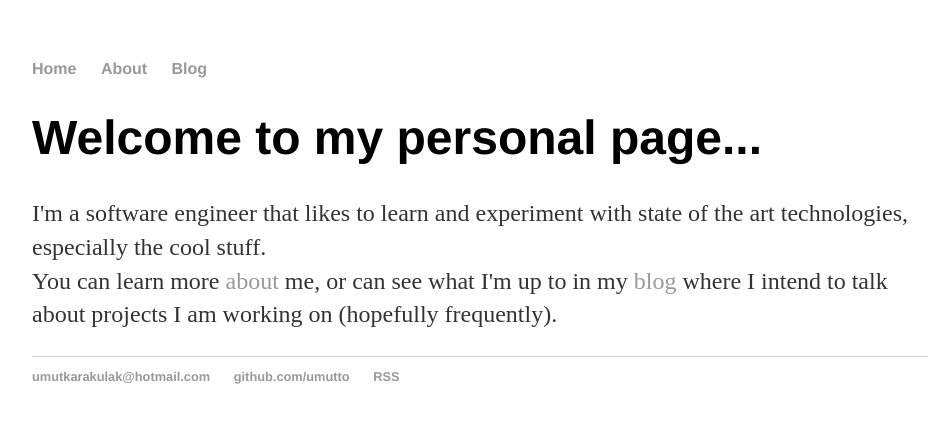
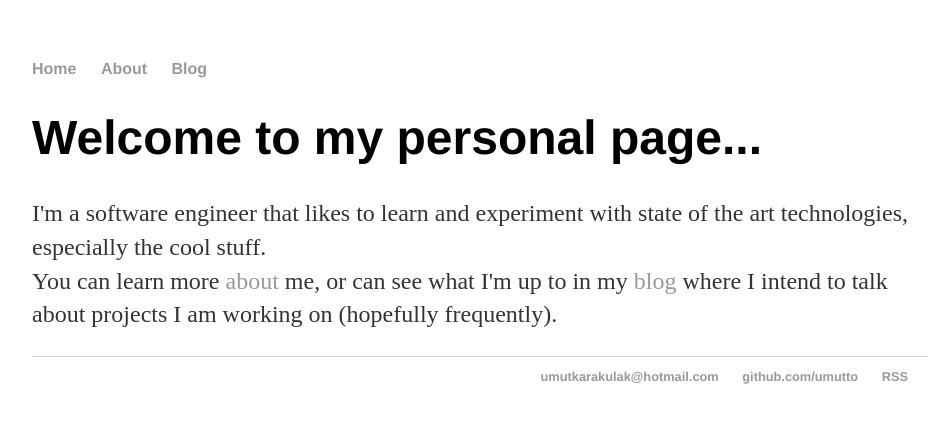
Before and after one commit to umutto/umutto.github.io-deprecated, a Jekyll site: the page built from index.html, in a window 1280 px wide. Shown: the top 423 px of the page, without its empty margins (160-1099 px from the left). Built offline with Jekyll 4.4.1, drawn with Linux system fonts in a browser that asks for light colours.

Commit message:
Align footer list to right

```diff
--- a/css/main.css
+++ b/css/main.css
@@ -7,6 +7,10 @@ nav ul, footer ul {
     padding: 0px;
     list-style: none;
     font-weight: bold;
+}
+footer ul {
+    text-align: right;
+    list-style-position: inside;
 }
 nav ul li, footer ul li {
     display: inline;
```
